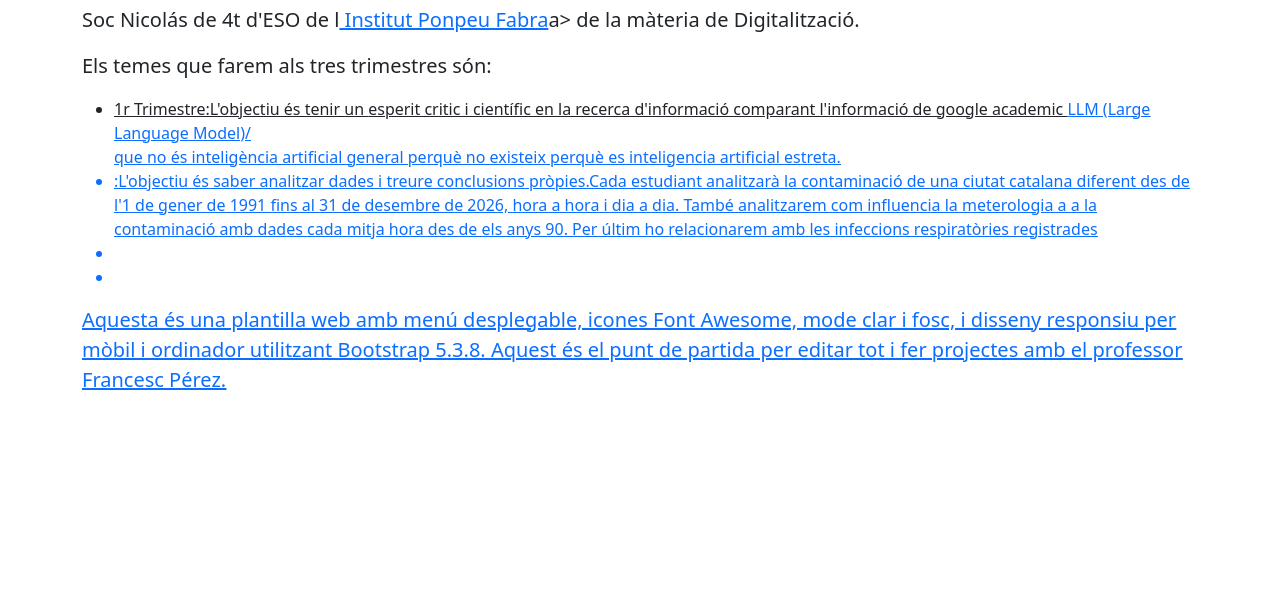
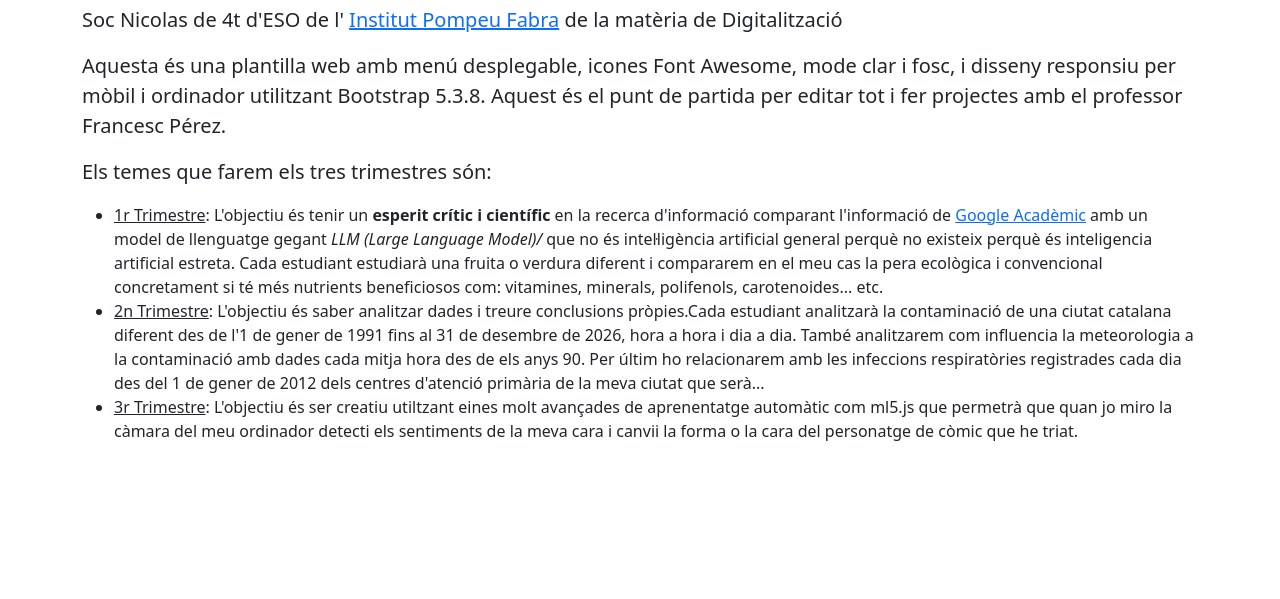
Before and after one commit to ncamachopompeu/ncamachopompeu.github.io, a plain HTML site: page index.html in a window 1280 px wide. Shown: the part 201-800 px from the top of the page. Drawn offline with nearby package versions, Linux system fonts and the light colour scheme.

Commit message:
Update index.html

```diff
--- a/index.html
+++ b/index.html
@@ -3,7 +3,7 @@
 <head>
   <meta charset="UTF-8">
   <meta name="viewport" content="width=device-width, initial-scale=1.0">
-  <title>Web de Nicolás</title>
+  <title>Web de Nicolas</title>
   <link href="https://cdn.jsdelivr.net/npm/bootstrap@5.3.8/dist/css/bootstrap.min.css" rel="stylesheet">
   <link href="https://cdnjs.cloudflare.com/ajax/libs/font-awesome/6.7.2/css/all.min.css" rel="stylesheet">
   <style>
@@ -67,7 +67,7 @@
       <!-- 5. Logo i text -->
       <a class="navbar-brand d-flex align-items-center" href="#">
         <img src="logo.png" alt="Logo" class="logo rounded-circle me-2">
-        <span class="fw-bold">Web de Nicolás</span>
+        <span class="fw-bold">Web de Nicolas</span>
       </a>
 
       <!-- Botó menú mòbil -->
@@ -81,17 +81,17 @@
           <!-- Projecte 1 -->
           <li class="nav-item dropdown">
             <a class="nav-link dropdown-toggle" href="#" id="proj1Dropdown" role="button" data-bs-toggle="dropdown" aria-expanded="false">
-              <i class="fa-solid fa-diagram-project me-1"></i> IA vs Google Acadèmic
+              <i class="fa-solid fa-diagram-project me-1"></i> Primer Trimestre
             </a>
             <ul class="dropdown-menu" aria-labelledby="proj1Dropdown">
-              <li><a class="dropdown-item" href="https://Nicoláspompeu66.github.io/ia"><i class="fa-solid fa-code me-1"></i> Comparem fonts d'informació</a></li>
-              <li><a class="dropdown-item" href="#"><i class="fa-solid fa-database me-1"></i> Projecte 1.2</a></li>
+              <li><a class="dropdown-item" href="https://imartine724.github.io/ia"><i class="fa-solid fa-code me-1"></i> Comparem fonts d'informació</a></li>
+              <li><a class="dropdown-item" href="https://imartine724.github.io/t"><i class="fa-solid fa-database me-1"></i> Analitzem informació</a></li>
             </ul>
           </li>
           <!-- Projecte 2 -->
           <li class="nav-item dropdown">
             <a class="nav-link dropdown-toggle" href="#" id="proj2Dropdown" role="button" data-bs-toggle="dropdown" aria-expanded="false">
-              <i class="fa-solid fa-folder-open me-1"></i> Projecte 2
+              <i class="fa-solid fa-folder-open me-1"></i> Segon trimestre
             </a>
             <ul class="dropdown-menu" aria-labelledby="proj2Dropdown">
               <li><a class="dropdown-item" href="#"><i class="fa-solid fa-chart-line me-1"></i> Projecte 2.1</a></li>
@@ -108,24 +108,30 @@
   <!-- Contingut -->
   <main class="container py-5">
     <h1 class="display-5 fw-bold mb-4">Benvinguts als Projectes</h1>
-    <p class="lead"> Soc Nicolás de 4t d'ESO de l<a href=""> Institut Ponpeu Fabra</a>a> de la màteria de Digitalització.</p>
-       <p class="lead"> Els temes que farem als tres trimestres són:
-         <ul>
-           <li><u>1r Trimestre:L'objectiu és tenir un <b></b> esperit critic i científic </b> en la recerca d'informació comparant l'informació
-             de google academic <a href=" https://scholar.google.com/?hl=es/''> Google Acadèmic amb un model de llenguatge gegant
-            <i> LLM (Large Language Model)/</i> </li> que no és inteligència artificial general perquè no existeix perquè es inteligencia artificial estreta.
+     <p class="lead">Soc Nicolas de 4t d'ESO de l' <a href="https://agora.xtec.cat/ies-pompeu-fabra-martorell/">Institut Pompeu Fabra</a> de la matèria de Digitalització</p>
+    <p class="lead">Aquesta és una plantilla web amb menú desplegable, icones Font Awesome, mode clar i fosc, i disseny responsiu per mòbil i ordinador utilitzant Bootstrap 5.3.8. Aquest és el punt de partida per editar tot i fer projectes amb el professor Francesc Pérez.</p>
+ <p class="lead">Els temes que farem els tres trimestres són:
+ <ul>
+   <li><u>1r Trimestre</u>: L'objectiu és tenir un <b>esperit crític i científic</b> en la recerca d'informació comparant l'informació
+     de <a href="https://scholar.google.com/?hl=ca/">  Google Acadèmic</a> amb un model de llenguatge gegant
+      <i> LLM (Large Language Model)/</i> que no és
+       intel·ligència artificial general perquè no existeix perquè és inteligencia artificial estreta.
+       Cada estudiant estudiarà una fruita o verdura diferent i compararem en el meu cas la pera ecològica i convencional
+   concretament si té més nutrients beneficiosos com: vitamines, minerals, polifenols, carotenoides... etc.</li></a>
 
-                                  <li><u>:L'objectiu és saber analitzar dades i treure conclusions
-                                  pròpies.Cada estudiant analitzarà la contaminació de una ciutat catalana diferent
-                                  des de l'1 de gener de 1991 fins al 31 de desembre de 2026, hora a hora i dia a dia.
-                                  També analitzarem com influencia la meterologia a a la contaminació amb dades cada mitja hora des de els anys 90. Per últim ho relacionarem amb les infeccions respiratòries registrades
-                                  <li>
-           <li></li>
-           </li></li>
-         </ul>
-    <p class="lead">Aquesta és una plantilla web amb menú desplegable, icones Font Awesome, mode clar i fosc, i disseny responsiu per mòbil i ordinador utilitzant Bootstrap 5.3.8. Aquest és el punt de partida per editar tot i fer projectes amb el professor Francesc Pérez.</p>
+   <li><u>2n Trimestre</u>: L'objectiu és saber analitzar dades i treure conclusions
+     pròpies.Cada estudiant analitzarà la contaminació de una ciutat catalana diferent
+     des de l'1 de gener de 1991 fins al 31 de desembre de 2026, hora a hora i dia a dia.
+     També analitzarem com influencia la meteorologia a la contaminació amb dades cada mitja hora des de els anys 90.
+   Per últim ho relacionarem amb les infeccions respiratòries registrades cada dia des del 1 de gener de 2012
+     dels centres d'atenció primària de la meva ciutat que serà...
+
+   </li>
+   <li><u>3r Trimestre</u>: L'objectiu és ser creatiu utiltzant eines molt avançades de aprenentatge automàtic com ml5.js
+     que permetrà que quan jo miro la càmara del meu ordinador detecti els sentiments de la meva cara i canvii la forma o la cara del personatge de còmic que he triat.
+
+
   </main>
-  <p class="lead"
 
   <script src="https://cdn.jsdelivr.net/npm/bootstrap@5.3.8/dist/js/bootstrap.bundle.min.js"></script>
   <script>
```
